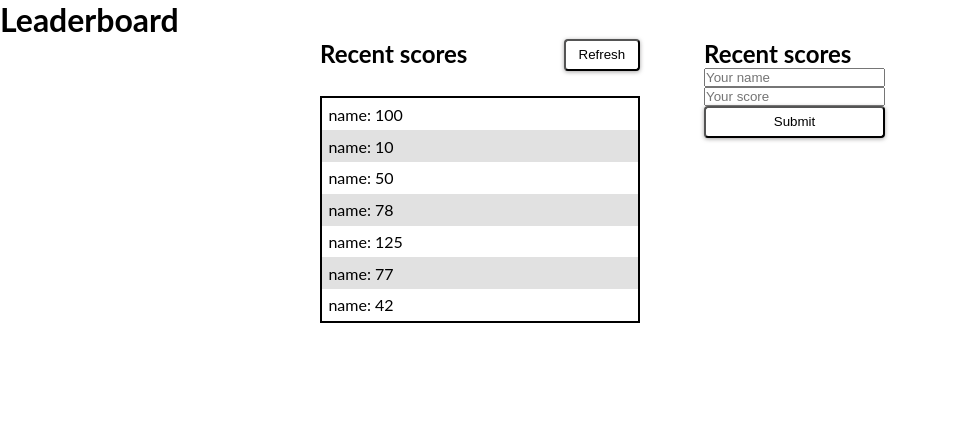
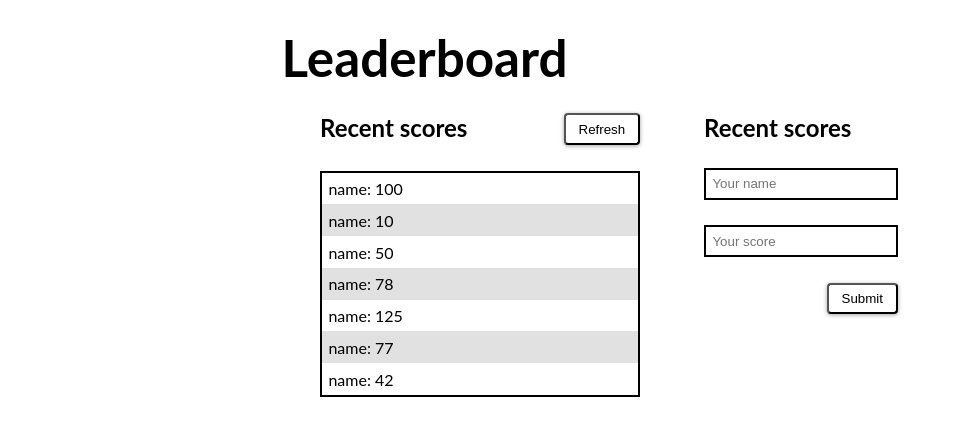
Before and after one commit to sylvester-wamaya/leaderboard, a website built with webpack: page src/index.html in a window 1280 px wide. Shown: the whole page, without its empty margins (0-961 px from the left). Built offline with nearby package versions, Linux system fonts and the light colour scheme.

Commit message:
Add styling to the form

```diff
--- a/src/style.css
+++ b/src/style.css
@@ -6,6 +6,10 @@ body {
   margin: 0;
   padding: 0;
   box-sizing: border-box;
+}
+h1{
+  margin: 2vw 22vw;
+  font-size: 4vw;
 }
 ul{
   border: solid 2px;
@@ -38,5 +42,16 @@ main {
 }
 form{
   display: flex;
+  gap: 2vw;
   flex-direction: column;
+  margin-top: 2vw;
 }
+form button{
+  width:fit-content;
+  align-self: end;
+
+}
+input{
+  padding: 0.5vw;
+  border: solid 2px;
+}
```
